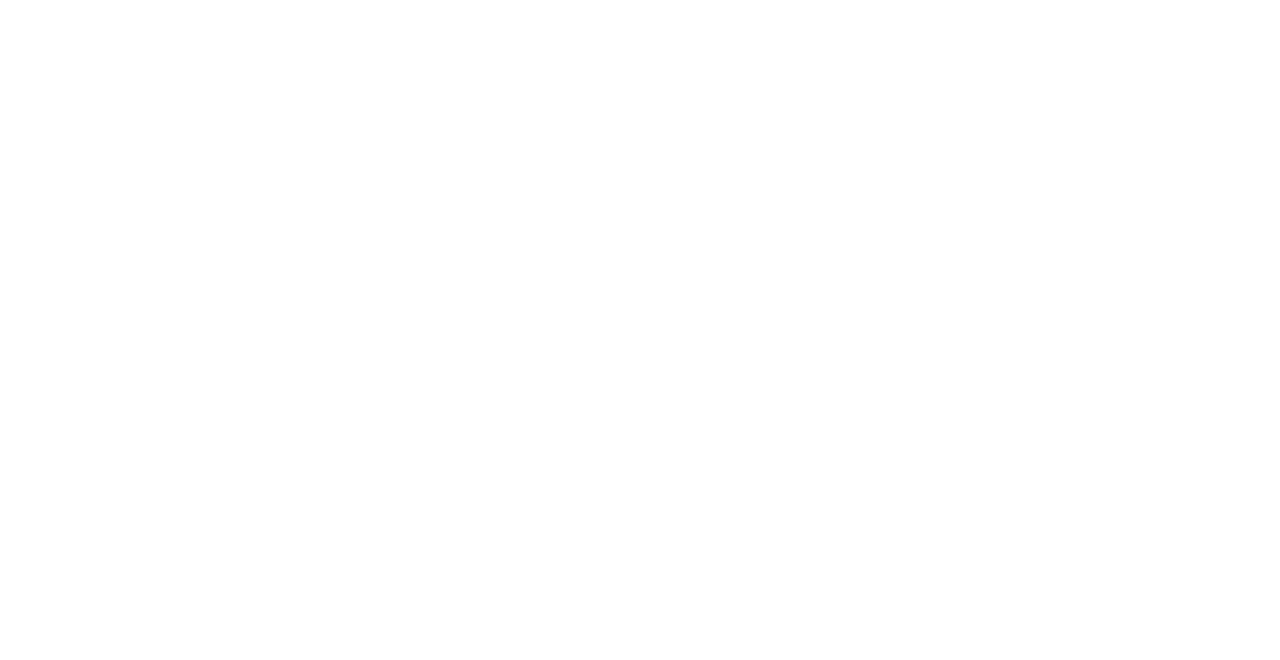
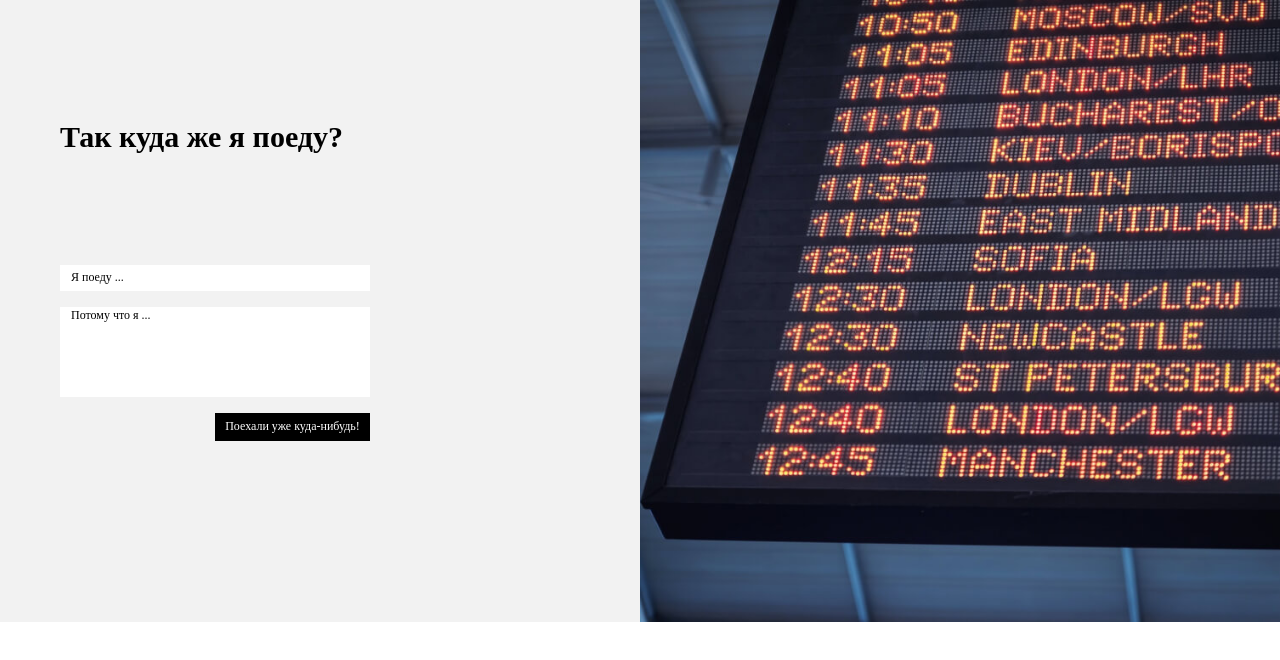
Before and after one commit to nikerfe/kuda-mockup, a plain HTML site: page index.html in a window 1280 px wide. Drawn offline with Linux system fonts and the light colour scheme.

Commit message:
добавил блок airport-schedule

```diff
--- /dev/null
+++ b/blocks/airport-schedule/__image/airport-schedule__image.css
@@ -0,0 +1,4 @@
+.airport-schedule__image {
+    width: 100%;
+    object-fit: cover;
+}
--- /dev/null
+++ b/blocks/airport-schedule/__info/airport-schedule__info.css
@@ -0,0 +1,4 @@
+.airport-schedule__info {
+    max-width: 310px;
+    padding: 120px 0 0 60px;
+}
--- /dev/null
+++ b/blocks/airport-schedule/__title/airport-schedule__title.css
@@ -0,0 +1,5 @@
+.airport-schedule__title {
+    font-size: 30px;
+    line-height: 1.15;
+    margin: 0;
+}
--- /dev/null
+++ b/blocks/airport-schedule/airport-schedule.css
@@ -0,0 +1,6 @@
+.airport-schedule {
+    width: 100%;
+    display: grid;
+    grid-template-columns: repeat(auto-fit, minmax(320px, 1fr));
+    background-color: #F2F2F2;
+}
--- /dev/null
+++ b/blocks/form/__button/form__button.css
@@ -0,0 +1,17 @@
+.form__button {
+    font-size: 12px;
+    line-height: 1.2;
+    width:50%;
+    height: 28px;
+    margin: 0 0 0 auto;
+    border: none;
+    background-color: #000000;
+    color: #ffffff;
+    cursor: pointer;
+    transition: opacity .2s;
+    font-family: inherit;
+}
+
+.form__button:hover {
+    opacity: .8;
+}
--- /dev/null
+++ b/blocks/form/__item/_text/form__item_text_size.css
@@ -0,0 +1,3 @@
+.form__item_text_size {
+    height: 26px;
+}
--- /dev/null
+++ b/blocks/form/__item/_textarea/form__item_textarea_size.css
@@ -0,0 +1,4 @@
+.form__item_textarea_size {
+    height: 90px;
+    resize: none
+}
--- /dev/null
+++ b/blocks/form/__item/form__item.css
@@ -0,0 +1,14 @@
+.form__item {
+    width: 100%;
+    box-sizing: border-box;
+    font-size: 12px;
+    margin-bottom: 16px;
+    display: block;
+    border: none;
+    font-family: inherit;
+}
+
+.form__item:focus {
+    outline: none;
+    border: #526580 1px solid; ;
+}
--- /dev/null
+++ b/blocks/form/__items/form__items.css
@@ -0,0 +1,7 @@
+.form__items {
+    display: flex;
+    flex-direction: column;
+    border: none;
+    margin: 0;
+    padding: 0;
+}
--- /dev/null
+++ b/blocks/form/form.css
@@ -0,0 +1,4 @@
+.form {
+    padding: 0;
+    margin-top: 110px;
+}
--- a/index.html
+++ b/index.html
@@ -11,7 +11,19 @@
 </head>
 
 <body class="page">
-
+    <section class="airport-schedule">
+    <div class="airport-schedule__info">
+        <h2 class="airport-schedule__title">Так куда же я поеду?</h2>
+        <form class="form">
+            <fieldset class="form__items">
+                <input type="text" class="form__item form__item_text_size" name="" value="   Я поеду ...">
+                <textarea name="" class="form__item form__item_textarea_size">   Потому что я ...</textarea>
+                <button class="form__button" type="submit">   Поехали уже куда-нибудь!</button>
+            </fieldset>
+        </form>
+    </div>
+        <img src="./images/airport-schedule.jpg" alt="изображение расписания авиа рейсов" class="airport-schedule__image">
+</section>
 </body>
 
 </html>
--- a/pages/index.css
+++ b/pages/index.css
@@ -1,2 +1,12 @@
 @import url('../vendor/normalize.css');
 @import url('../vendor/fonts/font.css');
+@import url('../blocks/airport-schedule/airport-schedule.css');
+@import url('../blocks/airport-schedule/__info/airport-schedule__info.css');
+@import url('../blocks/airport-schedule/__image/airport-schedule__image.css');
+@import url('../blocks/airport-schedule/__title/airport-schedule__title.css');
+@import url('../blocks/form/form.css');
+@import url('../blocks/form/__items/form__items.css');
+@import url('../blocks/form/__item/form__item.css');
+@import url('../blocks/form/__item/_text/form__item_text_size.css');
+@import url('../blocks/form/__item/_textarea/form__item_textarea_size.css');
+@import url('../blocks/form/__button/form__button.css');
```
